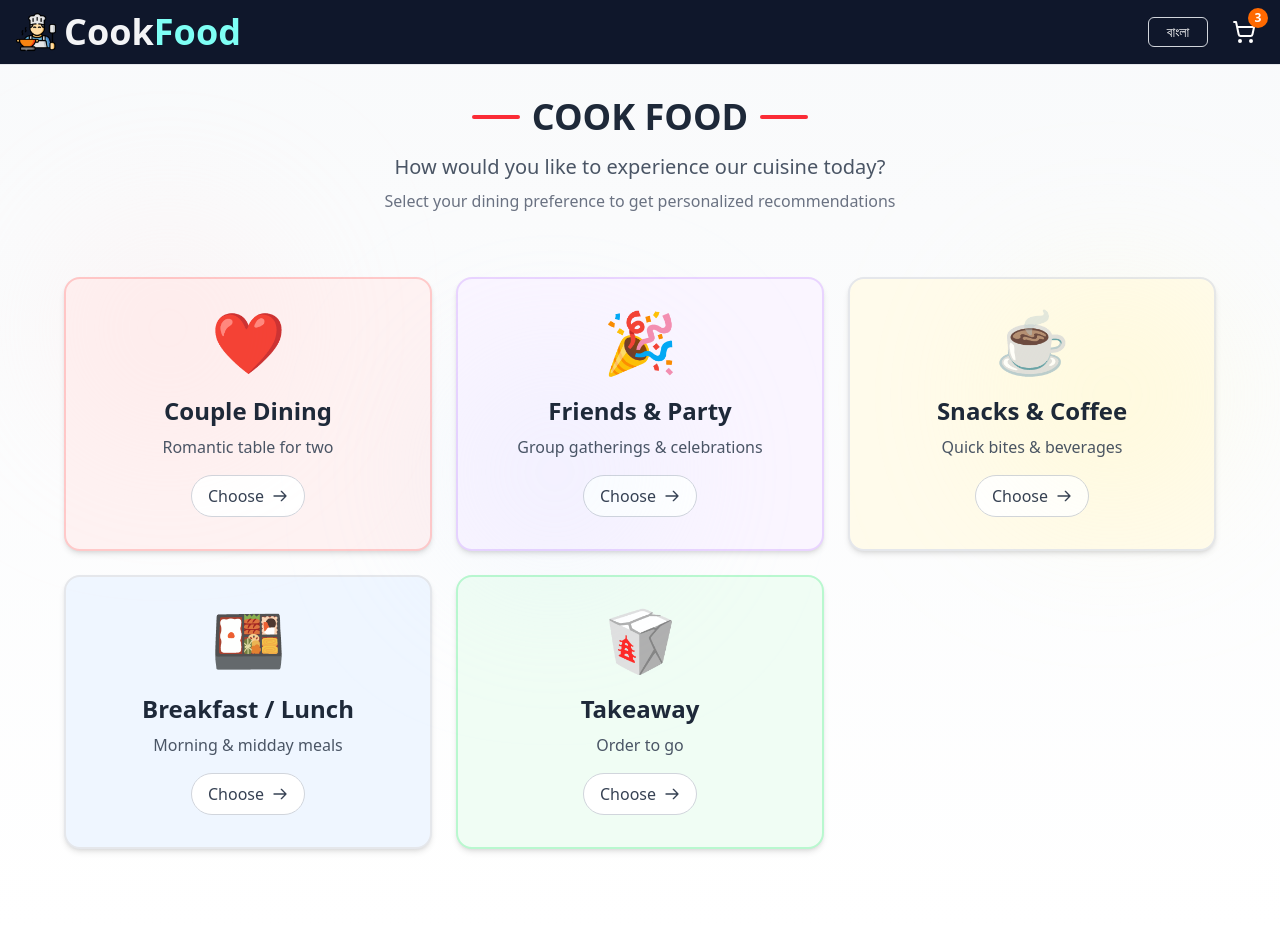
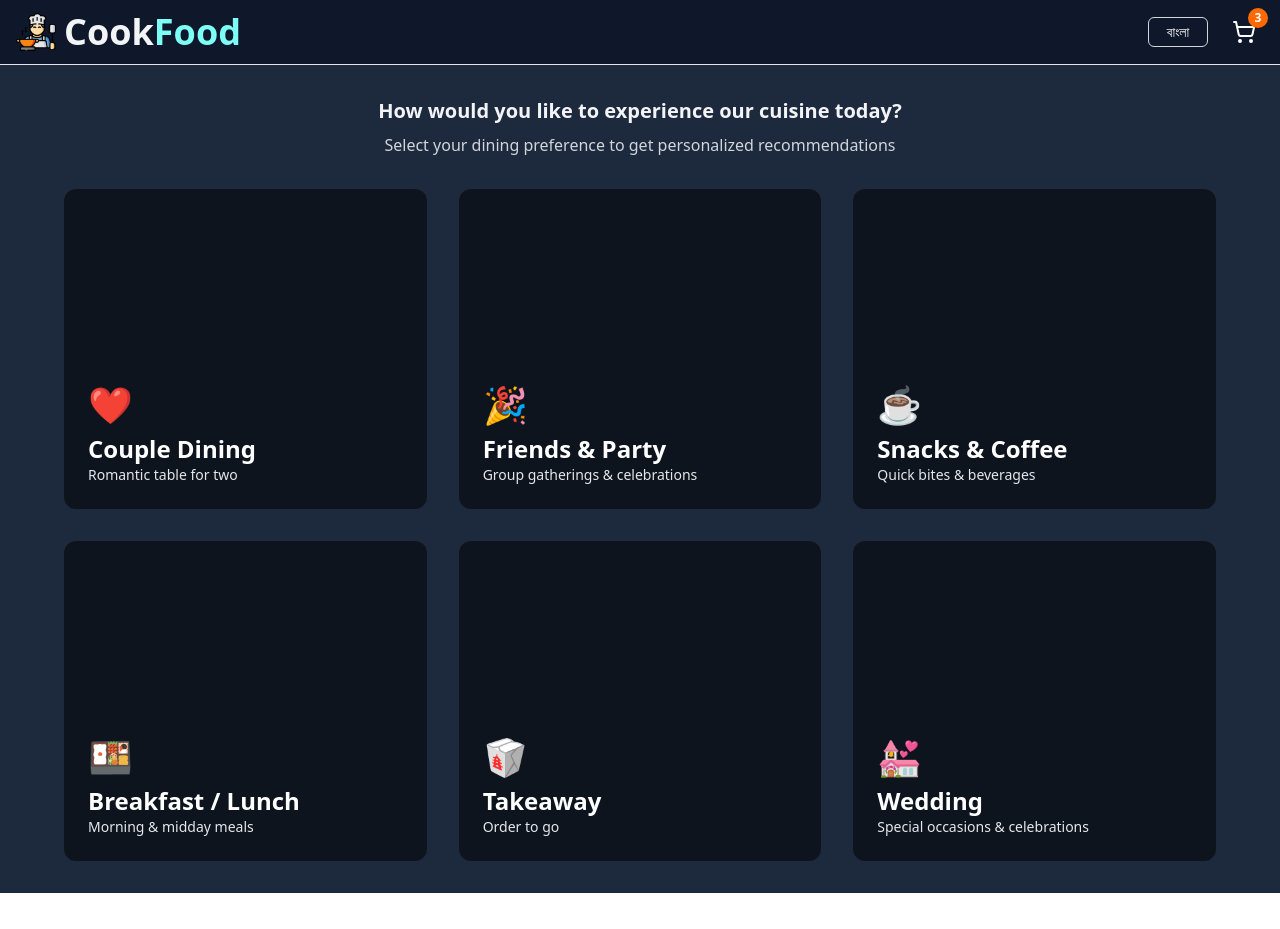
Before and after one commit to ziaul-hoque4820/food-order-manager, a React (Vite) app: page / in a window 1280 px wide. After the commit the page ends 893 px from the top, so only its background shows below. Built offline with nearby package versions, Linux system fonts and the light colour scheme.

Commit message:
IntentSelector section design update

```diff
--- a/src/components/intent/IntentSelector.jsx
+++ b/src/components/intent/IntentSelector.jsx
@@ -7,150 +7,128 @@ const intentOptions = [
         emoji: "❤️",
         title: "Couple Dining",
         subtitle: "Romantic table for two",
-        color: "bg-red-50 border-red-200 hover:bg-red-100"
+        image: ""
     },
     {
         id: "FRIENDS",
         emoji: "🎉",
         title: "Friends & Party",
         subtitle: "Group gatherings & celebrations",
-        color: "bg-purple-50 border-purple-200 hover:bg-purple-100"
+        image: ""
     },
     {
         id: "SNACKS",
         emoji: "☕",
         title: "Snacks & Coffee",
         subtitle: "Quick bites & beverages",
-        color: "bg-amber-50 border-amber-200 hover:bg-amber-100"
+        image: ""
     },
     {
         id: "BREAKFAST",
         emoji: "🍱",
         title: "Breakfast / Lunch",
         subtitle: "Morning & midday meals",
-        color: "bg-blue-50 border-blue-200 hover:bg-blue-100"
+        image: ""
     },
     {
         id: "TAKEAWAY",
         emoji: "🥡",
         title: "Takeaway",
         subtitle: "Order to go",
-        color: "bg-green-50 border-green-200 hover:bg-green-100"
-    }
+        image: ""
+    },
+    {
+        id: "WEDDING",
+        emoji: "💒",
+        title: "Wedding",
+        subtitle: "Special occasions & celebrations",
+        image: ""
+    },
 ];
 
 export default function IntentSelector() {
     const { setIntent } = useOrder();
     const [selectedIntent, setSelectedIntent] = useState("");
-    const [isAnimating, setIsAnimating] = useState(false);
 
     const handleIntentSelect = (intentId) => {
         setSelectedIntent(intentId);
-        setIsAnimating(true);
-
-        // Animation timeout
-        setTimeout(() => {
-            setIsAnimating(false);
         setIntent(intentId);
-        }, 300);
     };
 
     return (
-        <div className="min-h-[calc(100vh-8rem)] bg-gradient-to-b from-gray-50 to-white p-4 md:p-8">
+        <div className="min-h-[calc(100vh-8rem)] bg-slate-800 p-4 md:p-8">
             <div className="max-w-6xl mx-auto">
-                {/* Header Section */}
-                <div className="text-center mb-10 md:mb-16">
-                    <div className="flex items-center justify-center mb-4">
-                        <div className="w-12 h-1 bg-red-500 rounded-full mr-3"></div>
-                        <h1 className="text-3xl md:text-4xl font-bold text-gray-800">
-                            COOK FOOD
-                        </h1>
-                        <div className="w-12 h-1 bg-red-500 rounded-full ml-3"></div>
-                    </div>
-                    <p className="text-gray-600 text-lg md:text-xl">
+
+                {/* Header */}
+                <div className="text-center mb-8">
+                    <p className="text-gray-100 text-xl font-bold md:text-xl">
                         How would you like to experience our cuisine today?
                     </p>
-                    <p className="text-gray-500 mt-2">
+                    <p className="text-gray-300 mt-2">
                         Select your dining preference to get personalized recommendations
                     </p>
                 </div>
 
-                {/* Intent Selection Cards */}
-                <div className="grid grid-cols-1 md:grid-cols-2 lg:grid-cols-3 gap-6 mb-12">
+                {/* Cards */}
+                <div className="grid grid-cols-1 md:grid-cols-2 lg:grid-cols-3 gap-8">
                     {intentOptions.map((option) => (
-                        <button
+                        <div
                             key={option.id}
                             onClick={() => handleIntentSelect(option.id)}
-                            className={`
-                relative overflow-hidden rounded-2xl border-2 p-6 md:p-8
-                transition-all duration-300 transform hover:scale-[1.02]
-                hover:shadow-xl active:scale-[0.99]
-                ${selectedIntent === option.id
-                                    ? 'ring-4 ring-red-400 ring-opacity-50 shadow-lg border-red-300'
-                                    : 'border-gray-200 shadow-md'
-                                }
-                ${option.color}
-                ${isAnimating && selectedIntent === option.id ? 'animate-pulse' : ''}
+                            className={`group relative h-80 rounded-xl overflow-hidden cursor-pointer transition-all duration-500
+                            transform hover:-translate-y-2 hover:shadow-2xl
+                            ${selectedIntent === option.id ? "ring-4 ring-red-400 scale-[1.03]" : ""}
                             `}
                         >
-                            {/* Selection Indicator */}
-                            {selectedIntent === option.id && (
-                                <div className="absolute top-4 right-4">
-                                    <div className="w-8 h-8 bg-red-500 rounded-full flex items-center justify-center">
-                                        <svg className="w-4 h-4 text-white" fill="none" stroke="currentColor" viewBox="0 0 24 24">
-                                            <path strokeLinecap="round" strokeLinejoin="round" strokeWidth="3" d="M5 13l4 4L19 7" />
-                                        </svg>
-                                    </div>
-                                </div>
-                            )}
+                            {/* Background Image */}
+                            <div
+                                className="absolute inset-0 bg-cover bg-center transition-transform duration-700 group-hover:scale-110"
+                                style={{ backgroundImage: `url(${option.image})` }}
+                            />
 
-                            {/* Emoji Container */}
-                            <div className="mb-6 flex justify-center">
-                                <div className="text-5xl md:text-6xl transform hover:scale-110 transition-transform duration-300">
-                                    {option.emoji}
-                                </div>
+                            {/* Dark Overlay */}
+                            <div className="absolute inset-0 bg-black/50 group-hover:bg-black/40 transition-all duration-500" />
+
+                            {/* Content */}
+                            <div className="relative z-10 h-full flex flex-col justify-end p-6 text-white">
+                                <div className="flex items-center justify-between group-hover:text-cyan-400 transition-colors duration-300">
+                                    <div>
+                                        <div className="text-4xl mb-2">{option.emoji}</div>
+                                        <h3 className="text-2xl font-bold">{option.title}</h3>
+                                        <p className="text-sm text-gray-200">{option.subtitle}</p>
                                     </div>
 
-                            {/* Content */}
-                            <div className="text-center">
-                                <h3 className="text-xl md:text-2xl font-bold text-gray-800 mb-2">
-                                    {option.title}
-                                </h3>
-                                <p className="text-gray-600 mb-4">
-                                    {option.subtitle}
-                                </p>
-
-                                {/* Animated Button */}
-                                <div className={`inline-flex items-center space-x-2 px-4 py-2 rounded-full transition-all duration-300 ${selectedIntent === option.id
-                                    ? 'bg-red-500 text-white'
-                                    : 'bg-white text-gray-700 border border-gray-300'
-                                    }`}>
-                                    <span className="font-medium">
-                                        {selectedIntent === option.id ? 'Selected' : 'Choose'}
-                                    </span>
+                                    {selectedIntent === option.id && (
+                                        <div className="w-10 h-10 bg-red-500 rounded-full flex items-center justify-center shadow-lg">
                                             <svg
-                                        className={`w-4 h-4 transition-transform duration-300 ${selectedIntent === option.id ? 'transform rotate-45' : ''
-                                            }`}
+                                                className="w-5 h-5 text-white"
                                                 fill="none"
                                                 stroke="currentColor"
                                                 viewBox="0 0 24 24"
                                             >
-                                        <path strokeLinecap="round" strokeLinejoin="round" strokeWidth="2" d="M14 5l7 7m0 0l-7 7m7-7H3" />
+                                                <path
+                                                    strokeLinecap="round"
+                                                    strokeLinejoin="round"
+                                                    strokeWidth="3"
+                                                    d="M5 13l4 4L19 7"
+                                                />
                                             </svg>
+                                        </div>
+                                    )}
                                 </div>
                             </div>
 
-                            {/* Hover Effect Overlay */}
-                            <div className="absolute inset-0 bg-gradient-to-br from-white/50 to-transparent opacity-0 hover:opacity-100 transition-opacity duration-300" />
-                        </button>
+                            {/* Light Sweep Effect */}
+                            <div className="absolute inset-0 bg-gradient-to-tr from-white/30 via-transparent to-transparent opacity-0 group-hover:opacity-100 transition-opacity duration-500" />
+                        </div>
                     ))}
                 </div>
 
-                {/* Confirmation Section */}
+                {/* Confirmation Floating Box */}
                 {selectedIntent && (
-                    <div className="fixed bottom-8 left-1/2 transform -translate-x-1/2 w-full max-w-md px-4">
+                    <div className="fixed bottom-8 left-1/2 -translate-x-1/2 w-full max-w-md px-4">
                         <div className="bg-white rounded-2xl shadow-2xl p-6 border border-gray-200">
-                            <div className="flex items-center justify-between mb-4">
+                            <div className="flex items-center justify-between">
                                 <div className="flex items-center">
                                     <span className="text-2xl mr-3">
                                         {intentOptions.find(o => o.id === selectedIntent)?.emoji}
@@ -165,56 +143,16 @@ export default function IntentSelector() {
                                     </div>
                                 </div>
                                 <button
-                                    onClick={() => {
-                                        setIntent(selectedIntent);
-                                        // You can add navigation or further action here
-                                    }}
-                                    className="bg-red-500 hover:bg-red-600 text-white px-6 py-3 rounded-full font-semibold transition-colors duration-300 shadow-lg hover:shadow-xl transform hover:scale-105 active:scale-95"
+                                    onClick={() => setIntent(selectedIntent)}
+                                    className="bg-red-500 hover:bg-red-600 text-white px-6 py-3 rounded-full font-semibold transition-all duration-300 hover:scale-105"
                                 >
-                                    Confirm Selection
+                                    Confirm
                                 </button>
                             </div>
-                            <p className="text-center text-sm text-gray-500">
-                                Click confirm to proceed with your selected dining experience
-                            </p>
                         </div>
                     </div>
                 )}
-
-                {/* Decorative Elements */}
-                <div className="hidden lg:block">
-                    <div className="absolute top-1/4 left-10 w-64 h-64 bg-red-100 rounded-full mix-blend-multiply filter blur-3xl opacity-20 animate-blob"></div>
-                    <div className="absolute top-1/3 right-10 w-64 h-64 bg-yellow-100 rounded-full mix-blend-multiply filter blur-3xl opacity-20 animate-blob animation-delay-2000"></div>
-                    <div className="absolute bottom-1/4 left-1/3 w-64 h-64 bg-blue-100 rounded-full mix-blend-multiply filter blur-3xl opacity-20 animate-blob animation-delay-4000"></div>
             </div>
-            </div>
-
-            {/* Custom Animation Styles */}
-            <style jsx>{`
-        @keyframes blob {
-          0% {
-            transform: translate(0px, 0px) scale(1);
-          }
-          33% {
-            transform: translate(30px, -50px) scale(1.1);
-          }
-          66% {
-            transform: translate(-20px, 20px) scale(0.9);
-          }
-          100% {
-            transform: translate(0px, 0px) scale(1);
-          }
-        }
-        .animate-blob {
-          animation: blob 7s infinite;
-        }
-        .animation-delay-2000 {
-          animation-delay: 2s;
-        }
-        .animation-delay-4000 {
-          animation-delay: 4s;
-        }
-      `}</style>
         </div>
     );
 }
--- a/src/pages/shared/Navbar.jsx
+++ b/src/pages/shared/Navbar.jsx
@@ -29,7 +29,7 @@ const Navbar = () => {
                     {/* Language Selector */}
                     <button
                         onClick={handleLanguageChange}
-                        className="px-3 py-1 w-15 border border-gray-300 rounded-md text-sm font-medium text-white transition-colors duration-200 cursor-pointer"
+                        className="px-3 py-1 w-15 border border-gray-300 rounded-md text-sm font-medium hover:text-cyan-300 hover:border-cyan-300 text-white transition-colors duration-200 cursor-pointer"
                     >
                         {currentLanguage}
                     </button>
```
Lines whose indentation alone changed are shown as unchanged.
